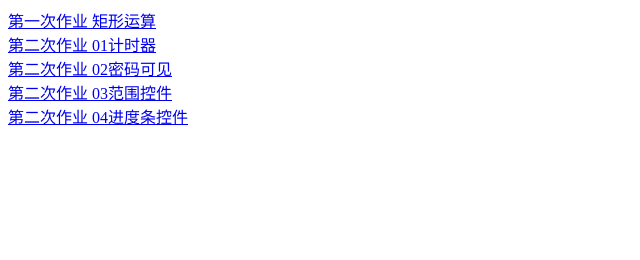
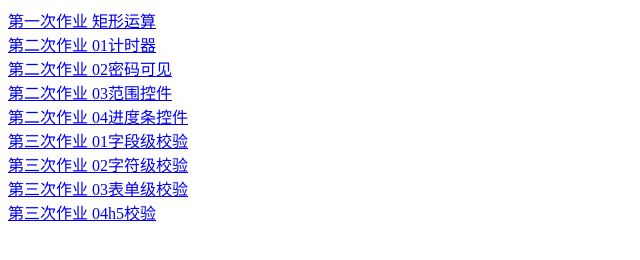
Before and after one commit to shichenxiao/spa, a plain HTML site: page index.html in a window 1280 px wide. Shown: the whole page, without its empty margins (0-640 px from the left). Drawn offline with Linux system fonts and the light colour scheme.

Commit message:
增加第三次作业

```diff
--- a/index.html
+++ b/index.html
@@ -3,3 +3,7 @@
  <a href="https://shichenxiao.github.io/spa/03-password">第二次作业 02密码可见</a><br/>
  <a href="https://shichenxiao.github.io/spa/04-range">第二次作业 03范围控件</a><br/>
  <a href="https://shichenxiao.github.io/spa/05-progress">第二次作业 04进度条控件</a><br/>
+ <a href="https://shichenxiao.github.io/spa/06-check/01-fieldcheck">第三次作业 01字段级校验</a><br/>
+ <a href="https://shichenxiao.github.io/spa/06-check/02-character">第三次作业 02字符级校验</a><br/>
+ <a href="https://shichenxiao.github.io/spa/06-check/03-labelcheck">第三次作业 03表单级校验</a><br/>
+ <a href="https://shichenxiao.github.io/spa/06-check/04-h5check">第三次作业 04h5校验</a><br/>
```
